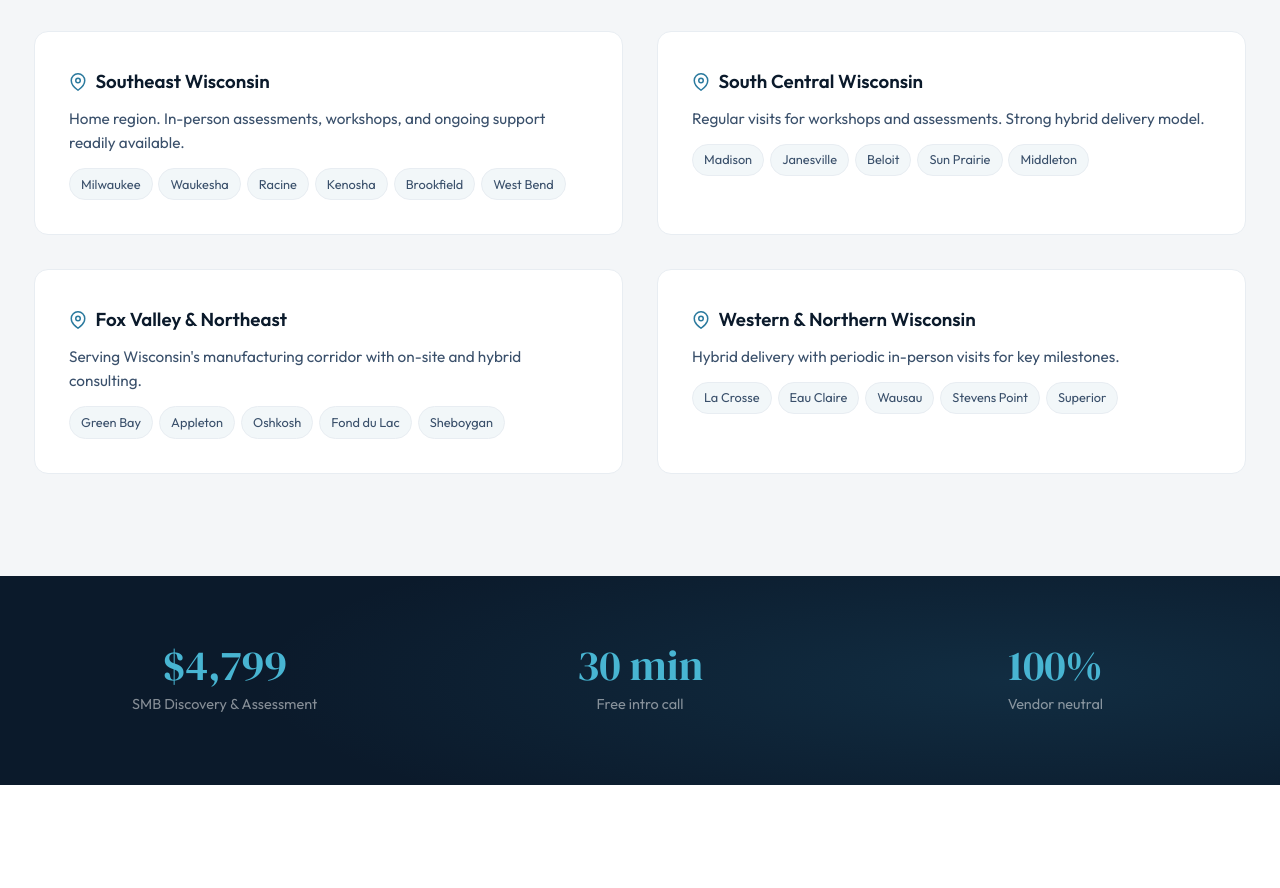
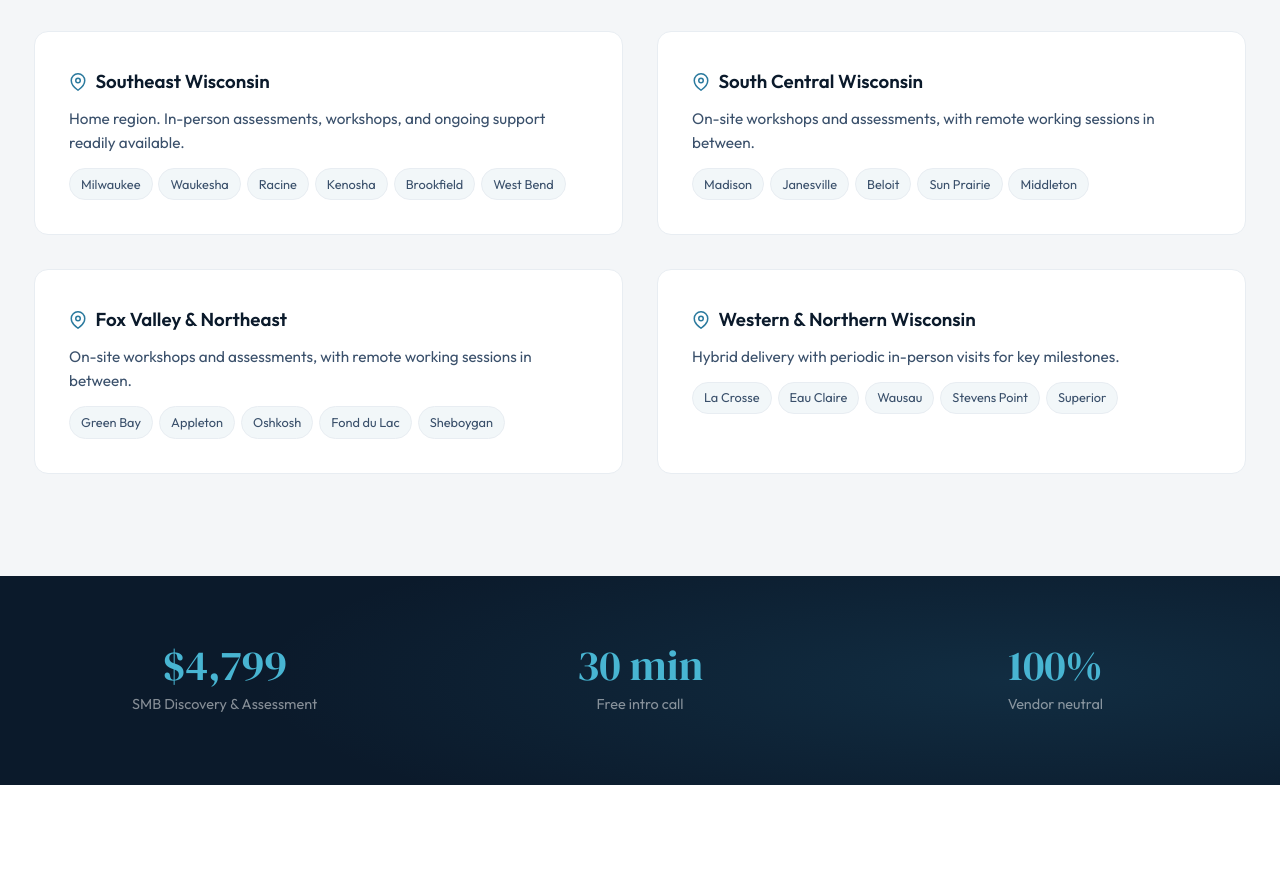
Before and after one commit to JonlintonAI/fresh-coast-ai-website-2026, a plain HTML site: page wisconsin-ai-consulting.html in a window 1280 px wide. Shown: the part 1711-2599 px from the top of the page. Drawn offline with Linux system fonts and the light colour scheme.

Commit message:
Apply the two supplied regional descriptions

```diff
--- a/wisconsin-ai-consulting.html
+++ b/wisconsin-ai-consulting.html
@@ -155,7 +155,7 @@ section{padding:6rem 2rem}.section-inner{max-width:var(--max-w);margin:0 auto}.s
         </div>
         <div class="region-card fade-up">
             <h3><svg viewBox="0 0 24 24" fill="none" stroke="currentColor" stroke-width="2" stroke-linecap="round"><path d="M21 10c0 7-9 13-9 13s-9-6-9-13a9 9 0 1118 0z"/><circle cx="12" cy="10" r="3"/></svg>South Central Wisconsin</h3>
-            <p>Regular visits for workshops and assessments. Strong hybrid delivery model.</p>
+            <p>On-site workshops and assessments, with remote working sessions in between.</p>
             <div class="region-cities">
                 <span class="region-city">Madison</span>
                 <span class="region-city">Janesville</span>
@@ -166,7 +166,7 @@ section{padding:6rem 2rem}.section-inner{max-width:var(--max-w);margin:0 auto}.s
         </div>
         <div class="region-card fade-up">
             <h3><svg viewBox="0 0 24 24" fill="none" stroke="currentColor" stroke-width="2" stroke-linecap="round"><path d="M21 10c0 7-9 13-9 13s-9-6-9-13a9 9 0 1118 0z"/><circle cx="12" cy="10" r="3"/></svg>Fox Valley &amp; Northeast</h3>
-            <p>Serving Wisconsin's manufacturing corridor with on-site and hybrid consulting.</p>
+            <p>On-site workshops and assessments, with remote working sessions in between.</p>
             <div class="region-cities">
                 <span class="region-city">Green Bay</span>
                 <span class="region-city">Appleton</span>
```
